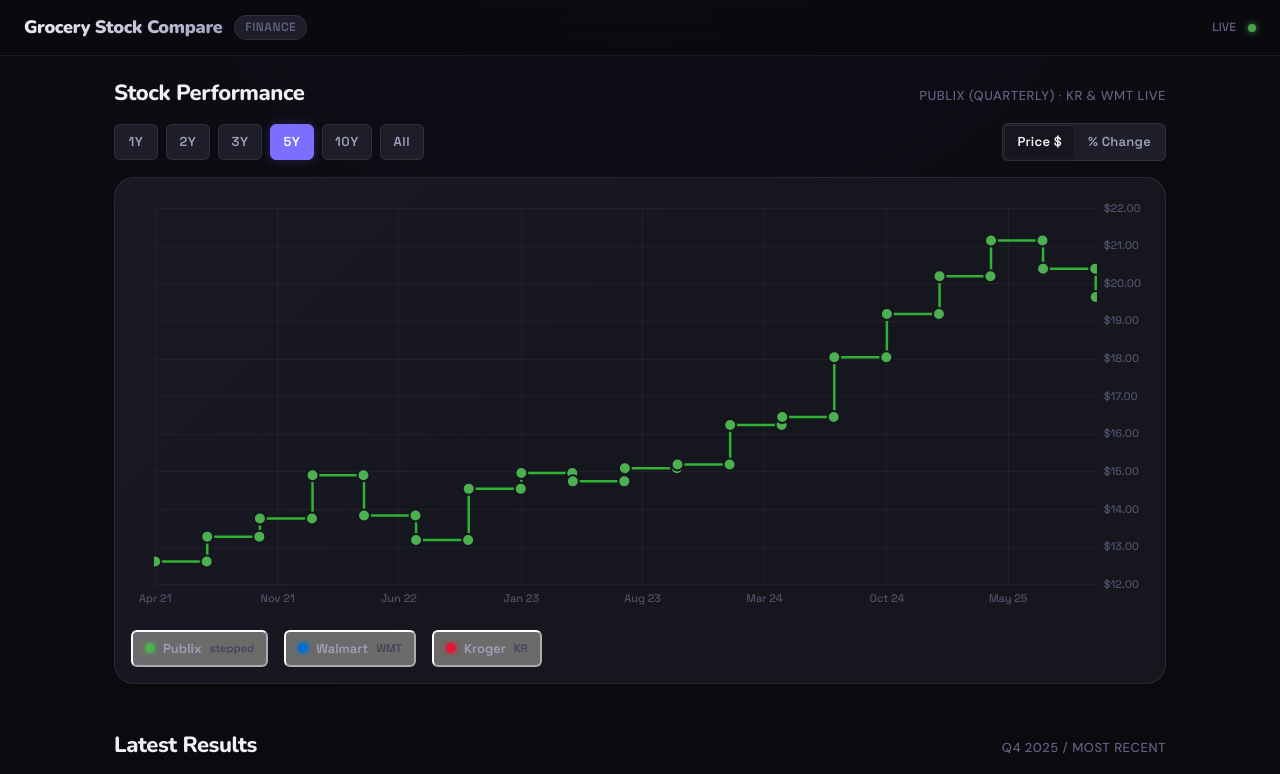
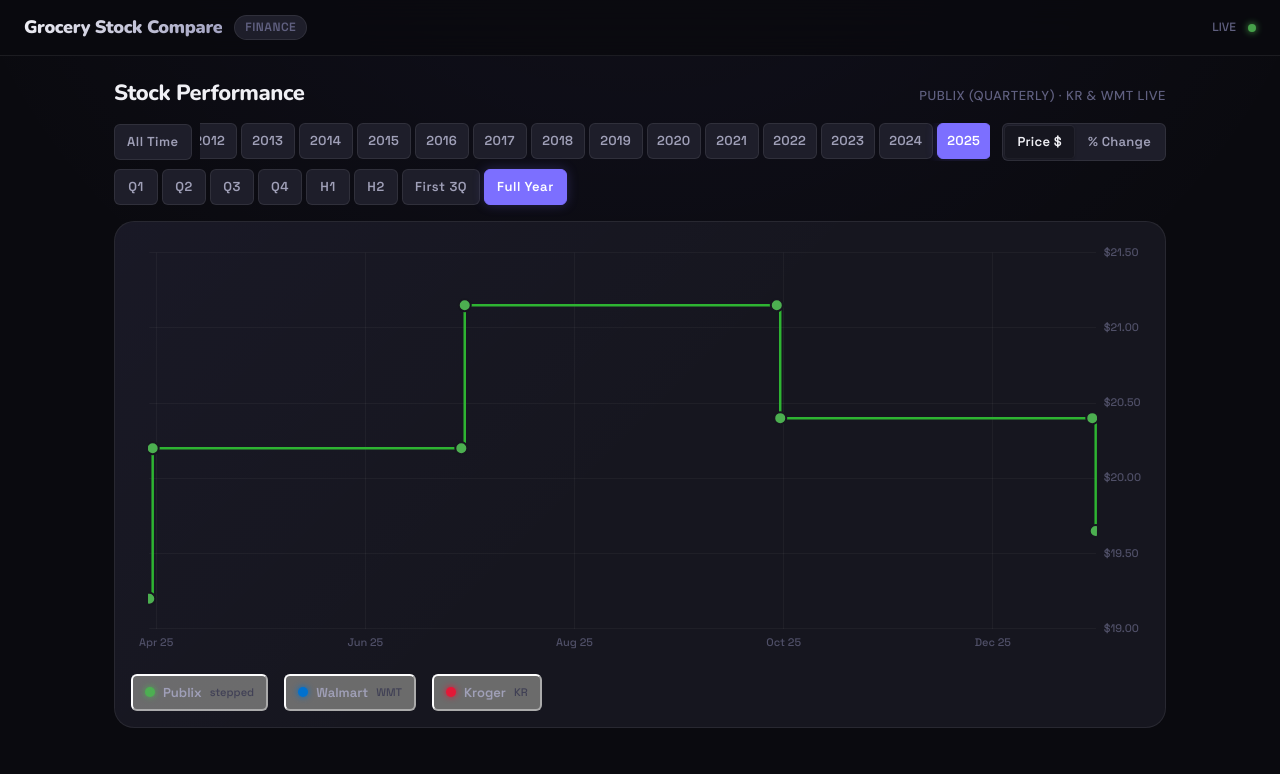
Before and after one commit to wesbenterprise/grocery-stock-comparison, a Next.js app: page / in a window 1280 px wide. Shown: the top 774 px of the page. Built offline with nearby package versions, Linux system fonts and the light colour scheme; no server answers.

Commit message:
Add year/period selector (Q1-Q4, H1, H2, First 3Q, Full Year)

```diff
--- a/app/components/StockChart.js
+++ b/app/components/StockChart.js
@@ -63,7 +63,7 @@
   { date: '2017-01-01', price: 7.83 },
   { date: '2017-04-01', price: 7.21 },
   { date: '2017-07-01', price: 7.37 },
-  { date: '2017-10-01', price: 7.37 },
+  // Q4 2017 gap — data not yet found
   // 2018
   { date: '2018-01-01', price: 8.35 },
   { date: '2018-04-01', price: 8.51 },
@@ -106,14 +106,21 @@
   { date: '2025-10-01', price: 19.65 },
 ];
 
-const RANGES = [
-  { label: '1Y', years: 1 },
-  { label: '2Y', years: 2 },
-  { label: '3Y', years: 3 },
-  { label: '5Y', years: 5 },
-  { label: '10Y', years: 10 },
-  { label: 'All', years: null },
+// Period definitions: startMonth/endMonth are 0-indexed (Jan=0)
+const PERIODS = [
+  { label: 'Q1',        startMonth: 0,  endMonth: 2  },
+  { label: 'Q2',        startMonth: 3,  endMonth: 5  },
+  { label: 'Q3',        startMonth: 6,  endMonth: 8  },
+  { label: 'Q4',        startMonth: 9,  endMonth: 11 },
+  { label: 'H1',        startMonth: 0,  endMonth: 5  },
+  { label: 'H2',        startMonth: 6,  endMonth: 11 },
+  { label: 'First 3Q',  startMonth: 0,  endMonth: 8  },
+  { label: 'Full Year', startMonth: 0,  endMonth: 11 },
 ];
+
+const MIN_YEAR = 2006;
+const MAX_YEAR = Math.max(...PUBLIX_RAW.map(d => parseInt(d.date.substring(0, 4))));
+const YEARS    = Array.from({ length: MAX_YEAR - MIN_YEAR + 1 }, (_, i) => MIN_YEAR + i);
 
 const COLORS = {
   publix:  '#4caf50',
@@ -121,11 +128,57 @@
   kroger:  '#e31837',
 };
 
-function filterByYears(pts, years) {
-  if (!years) return pts;
-  const cutoff = new Date();
-  cutoff.setFullYear(cutoff.getFullYear() - years);
-  return pts.filter(p => new Date(p.x || p.date) >= cutoff);
+// Pre-expand Publix stepped data for all time — filter from this pool
+// Each quarter has ONE point at end-of-quarter date, plus a step connector (no dot) before the next quarter
+const PUBLIX_EXPANDED = (() => {
+  const pts = [];
+  for (let i = 0; i < PUBLIX_RAW.length; i++) {
+    const curr = PUBLIX_RAW[i];
+    const next = PUBLIX_RAW[i + 1];
+    // Quarter start date maps to end-of-quarter:
+    // Jan 1 (Q1) → Mar 31, Apr 1 (Q2) → Jun 30, Jul 1 (Q3) → Sep 30, Oct 1 (Q4) → Dec 31
+    const d = new Date(curr.date);
+    const month = d.getMonth();
+    let endOfQuarter;
+    if (month === 0) endOfQuarter = new Date(d.getFullYear(), 2, 31);      // Q1 → Mar 31
+    else if (month === 3) endOfQuarter = new Date(d.getFullYear(), 5, 30);  // Q2 → Jun 30
+    else if (month === 6) endOfQuarter = new Date(d.getFullYear(), 8, 30);  // Q3 → Sep 30
+    else endOfQuarter = new Date(d.getFullYear(), 11, 31);                  // Q4 → Dec 31
+
+    // The actual data point (shows dot)
+    pts.push({ x: endOfQuarter, y: curr.price, showDot: true });
+
+    // Step connector to next quarter (no dot) — holds the line flat until next data point
+    if (next) {
+      const nextD = new Date(next.date);
+      const nextMonth = nextD.getMonth();
+      let nextEndOfQuarter;
+      if (nextMonth === 0) nextEndOfQuarter = new Date(nextD.getFullYear(), 2, 31);
+      else if (nextMonth === 3) nextEndOfQuarter = new Date(nextD.getFullYear(), 5, 30);
+      else if (nextMonth === 6) nextEndOfQuarter = new Date(nextD.getFullYear(), 8, 30);
+      else nextEndOfQuarter = new Date(nextD.getFullYear(), 11, 31);
+
+      const beforeNext = new Date(nextEndOfQuarter);
+      beforeNext.setDate(beforeNext.getDate() - 1);
+      pts.push({ x: beforeNext, y: curr.price, showDot: false });
+    }
+  }
+  return pts;
+})();
+
+function getDateRange(year, periodLabel) {
+  const period = PERIODS.find(p => p.label === periodLabel);
+  if (!period) return { start: null, end: null };
+  const start = new Date(year, period.startMonth, 1);
+  const end   = new Date(year, period.endMonth + 1, 0, 23, 59, 59, 999);
+  return { start, end };
+}
+
+function filterByDateRange(pts, start, end) {
+  return pts.filter(p => {
+    const d = p.x instanceof Date ? p.x : new Date(p.x || p.date);
+    return d >= start && d <= end;
+  });
 }
 
 function normalizeArr(arr) {
@@ -136,15 +189,27 @@
 }
 
 export default function StockChart({ onLiveDataLoaded }) {
-  const canvasRef             = useRef(null);
-  const chartRef              = useRef(null);
+  const canvasRef    = useRef(null);
+  const chartRef     = useRef(null);
+  const yearScrollRef = useRef(null);
 
-  const [loading, setLoading]         = useState(true);
-  const [liveData, setLiveData]       = useState({ KR: null, WMT: null });
-  const [activeRange, setActiveRange] = useState('5Y');
-  const [viewMode, setViewMode]       = useState('price');
-  const [hidden, setHidden]           = useState({ publix: false, walmart: false, kroger: false });
-  const [chartReady, setChartReady]   = useState(false);
+  const [loading, setLoading]               = useState(true);
+  const [liveData, setLiveData]             = useState({ KR: null, WMT: null });
+  const [allTime, setAllTime]               = useState(false);
+  const [selectedYear, setSelectedYear]     = useState(MAX_YEAR);
+  const [selectedPeriod, setSelectedPeriod] = useState('Full Year');
+  const [viewMode, setViewMode]             = useState('price');
+  const [hidden, setHidden]                 = useState({ publix: false, walmart: false, kroger: false });
+  const [chartReady, setChartReady]         = useState(false);
+
+  // Scroll the active year pill into view on mount
+  useEffect(() => {
+    if (!yearScrollRef.current) return;
+    const active = yearScrollRef.current.querySelector('.year-pill.active');
+    if (active) {
+      active.scrollIntoView({ behavior: 'auto', block: 'nearest', inline: 'center' });
+    }
+  }, []);
 
   // Fetch Yahoo Finance data
   useEffect(() => {
@@ -152,7 +217,7 @@
 
     async function fetchSymbol(symbol) {
       try {
-        const res = await fetch(`/api/stock?symbol=${symbol}&range=max&interval=1wk`);
+        const res  = await fetch(`/api/stock?symbol=${symbol}&range=max&interval=1wk`);
         if (!res.ok) throw new Error(`HTTP ${res.status}`);
         const json = await res.json();
         const result = json?.chart?.result?.[0];
@@ -184,26 +249,20 @@
     return () => { cancelled = true; };
   }, [onLiveDataLoaded]);
 
-  // Build datasets
-  const buildDatasets = useCallback((viewModeArg, rangeArg, hiddenArg, liveArg) => {
-    const years = RANGES.find(r => r.label === rangeArg)?.years ?? null;
+  // Build datasets from current selection
+  const buildDatasets = useCallback((viewModeArg, allTimeArg, yearArg, periodArg, hiddenArg, liveArg) => {
+    let publixPts, krPts, wmtPts;
 
-    // Publix: expand stepped data
-    const publixFiltered = filterByYears(PUBLIX_RAW, years);
-    let publixPts = [];
-    for (let i = 0; i < publixFiltered.length; i++) {
-      const curr = publixFiltered[i];
-      const next = publixFiltered[i + 1];
-      publixPts.push({ x: new Date(curr.date), y: curr.price });
-      if (next) {
-        const beforeNext = new Date(next.date);
-        beforeNext.setDate(beforeNext.getDate() - 1);
-        publixPts.push({ x: beforeNext, y: curr.price });
-      }
+    if (allTimeArg) {
+      publixPts = [...PUBLIX_EXPANDED];
+      krPts     = liveArg.KR  ? [...liveArg.KR]  : [];
+      wmtPts    = liveArg.WMT ? [...liveArg.WMT] : [];
+    } else {
+      const { start, end } = getDateRange(yearArg, periodArg);
+      publixPts = filterByDateRange(PUBLIX_EXPANDED, start, end);
+      krPts     = liveArg.KR  ? filterByDateRange(liveArg.KR,  start, end) : [];
+      wmtPts    = liveArg.WMT ? filterByDateRange(liveArg.WMT, start, end) : [];
     }
-
-    let krPts  = liveArg.KR  ? filterByYears(liveArg.KR,  years) : [];
-    let wmtPts = liveArg.WMT ? filterByYears(liveArg.WMT, years) : [];
 
     if (viewModeArg === 'percent') {
       const allFirstDates = [publixPts[0]?.x, krPts[0]?.x, wmtPts[0]?.x].filter(Boolean);
@@ -290,7 +349,7 @@
         ? (val >= 0 ? '+' : '') + val.toFixed(1) + '%'
         : '$' + val.toFixed(2);
 
-      const datasets = buildDatasets(viewMode, activeRange, hidden, liveData);
+      const datasets = buildDatasets(viewMode, allTime, selectedYear, selectedPeriod, hidden, liveData);
 
       chartRef.current = new Chart(canvasRef.current, {
         type: 'line',
@@ -384,7 +443,7 @@
       ? (val >= 0 ? '+' : '') + val.toFixed(1) + '%'
       : '$' + val.toFixed(2);
 
-    const datasets = buildDatasets(viewMode, activeRange, hidden, liveData);
+    const datasets = buildDatasets(viewMode, allTime, selectedYear, selectedPeriod, hidden, liveData);
     chartRef.current.data.datasets = datasets;
 
     chartRef.current.options.scales.y.ticks.callback = formatY;
@@ -397,33 +456,78 @@
     };
 
     chartRef.current.update('active');
-  }, [activeRange, viewMode, hidden, chartReady, buildDatasets, liveData]);
+  }, [allTime, selectedYear, selectedPeriod, viewMode, hidden, chartReady, buildDatasets, liveData]);
 
   const toggleSeries = (key) => {
     setHidden(prev => ({ ...prev, [key]: !prev[key] }));
+  };
+
+  const handleYearSelect = (year) => {
+    setAllTime(false);
+    setSelectedYear(year);
   };
 
   return (
     <div className="chart-section">
       <div className="section-header">
         <h2 className="section-title">Stock Performance</h2>
-        <span className="section-subtitle">Publix (quarterly) · KR & WMT live</span>
+        <span className="section-subtitle">Publix (quarterly) · KR &amp; WMT live</span>
       </div>
 
       <div className="chart-controls">
-        <div className="range-buttons" role="group" aria-label="Time range">
-          {RANGES.map(r => (
+        {/* Period Selector: year pills + period pills */}
+        <div className="period-selector">
+          {/* Row 1: All Time + scrollable year pills */}
+          <div className="year-selector-row">
             <button
-              key={r.label}
-              className={`range-btn${activeRange === r.label ? ' active' : ''}`}
-              onClick={() => setActiveRange(r.label)}
-              aria-pressed={activeRange === r.label}
+              className={`range-btn all-time-btn${allTime ? ' active' : ''}`}
+              onClick={() => setAllTime(true)}
+              aria-pressed={allTime}
             >
-              {r.label}
+              All Time
             </button>
-          ))}
+
+            <div
+              ref={yearScrollRef}
+              className="year-pills-scroll"
+              role="group"
+              aria-label="Select year"
+            >
+              {YEARS.map(year => (
+                <button
+                  key={year}
+                  className={`year-pill${!allTime && selectedYear === year ? ' active' : ''}`}
+                  onClick={() => handleYearSelect(year)}
+                  aria-pressed={!allTime && selectedYear === year}
+                >
+                  {year}
+                </button>
+              ))}
+            </div>
+          </div>
+
+          {/* Row 2: Period pills (hidden in All Time mode) */}
+          <div
+            className={`period-pills-row${allTime ? ' period-pills-hidden' : ''}`}
+            role="group"
+            aria-label="Select period"
+            aria-hidden={allTime}
+          >
+            {PERIODS.map(p => (
+              <button
+                key={p.label}
+                className={`period-pill${!allTime && selectedPeriod === p.label ? ' active' : ''}`}
+                onClick={() => { if (!allTime) setSelectedPeriod(p.label); }}
+                aria-pressed={!allTime && selectedPeriod === p.label}
+                disabled={allTime}
+              >
+                {p.label}
+              </button>
+            ))}
+          </div>
         </div>
 
+        {/* View toggle: Price / % Change */}
         <div className="view-toggle" role="group" aria-label="View mode">
           <button
             className={`view-toggle-btn${viewMode === 'price' ? ' active' : ''}`}
--- a/app/globals.css
+++ b/app/globals.css
@@ -251,13 +251,129 @@
 
 .chart-controls {
   display: flex;
-  align-items: center;
+  align-items: flex-start;
   justify-content: space-between;
   gap: var(--space-3);
   margin-bottom: var(--space-4);
   flex-wrap: wrap;
 }
 
+/* ============================================================
+   YEAR / PERIOD SELECTOR
+   ============================================================ */
+.period-selector {
+  display: flex;
+  flex-direction: column;
+  gap: var(--space-2);
+  flex: 1;
+  min-width: 0; /* prevent flex overflow */
+}
+
+.year-selector-row {
+  display: flex;
+  align-items: center;
+  gap: var(--space-2);
+  min-width: 0;
+}
+
+.all-time-btn {
+  flex-shrink: 0;
+  white-space: nowrap;
+}
+
+.year-pills-scroll {
+  display: flex;
+  gap: var(--space-1);
+  overflow-x: auto;
+  flex: 1;
+  min-width: 0;
+  -webkit-overflow-scrolling: touch;
+  scrollbar-width: none;
+  padding-bottom: 2px;
+}
+
+.year-pills-scroll::-webkit-scrollbar {
+  display: none;
+}
+
+.year-pill {
+  font-family: var(--font-mono);
+  font-size: var(--text-sm);
+  font-weight: 600;
+  color: var(--color-text-secondary);
+  background: var(--color-bg-elevated);
+  border: 1px solid var(--color-border);
+  border-radius: var(--radius-sm);
+  padding: 0 var(--space-2);
+  height: 36px;
+  min-width: 54px;
+  cursor: pointer;
+  transition: all var(--transition-fast);
+  letter-spacing: 0.02em;
+  white-space: nowrap;
+  flex-shrink: 0;
+}
+
+.year-pill:hover {
+  background: var(--color-bg-card-hover);
+  border-color: var(--color-border-hover);
+  color: var(--color-text);
+}
+
+.year-pill.active {
+  background: var(--color-accent);
+  border-color: var(--color-accent);
+  color: white;
+  box-shadow: 0 0 12px var(--color-accent-glow);
+}
+
+.period-pills-row {
+  display: flex;
+  gap: var(--space-1);
+  flex-wrap: wrap;
+  transition: opacity var(--transition-fast);
+}
+
+.period-pills-row.period-pills-hidden {
+  opacity: 0.25;
+  pointer-events: none;
+}
+
+.period-pill {
+  font-family: var(--font-mono);
+  font-size: var(--text-sm);
+  font-weight: 600;
+  color: var(--color-text-secondary);
+  background: var(--color-bg-elevated);
+  border: 1px solid var(--color-border);
+  border-radius: var(--radius-sm);
+  padding: 0 var(--space-3);
+  height: 36px;
+  min-width: 44px;
+  cursor: pointer;
+  transition: all var(--transition-fast);
+  letter-spacing: 0.04em;
+  white-space: nowrap;
+}
+
+.period-pill:hover:not(:disabled) {
+  background: var(--color-bg-card-hover);
+  border-color: var(--color-border-hover);
+  color: var(--color-text);
+}
+
+.period-pill.active {
+  background: var(--color-accent);
+  border-color: var(--color-accent);
+  color: white;
+  box-shadow: 0 0 12px var(--color-accent-glow);
+}
+
+.period-pill:disabled {
+  cursor: default;
+}
+
+/* Keep legacy range-buttons for any other uses */
 .range-buttons {
   display: flex;
   gap: var(--space-2);
@@ -752,7 +868,15 @@
 
   .chart-controls {
     flex-direction: column;
-    align-items: flex-start;
+    align-items: stretch;
+  }
+
+  .period-selector {
+    width: 100%;
+  }
+
+  .year-selector-row {
+    width: 100%;
   }
 
   .range-buttons {
@@ -760,13 +884,30 @@
   }
 
   .range-btn {
-    height: 40px;
-    min-width: 48px;
+    height: 48px;
+    min-width: 52px;
     font-size: var(--text-sm);
   }
 
+  .year-pill {
+    height: 48px;
+    min-width: 60px;
+    font-size: var(--text-sm);
+  }
+
+  .period-pill {
+    height: 48px;
+    min-width: 52px;
+    font-size: var(--text-sm);
+    padding: 0 var(--space-3);
+  }
+
+  .view-toggle {
+    align-self: flex-end;
+  }
+
   .view-toggle-btn {
-    height: 36px;
+    height: 40px;
     font-size: var(--text-sm);
   }
 
```
